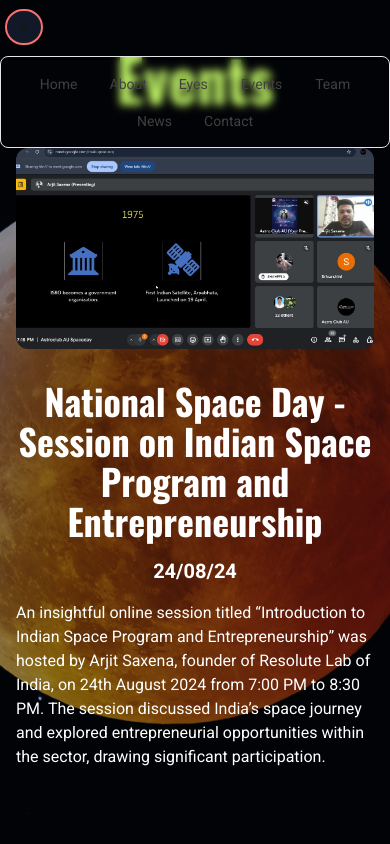
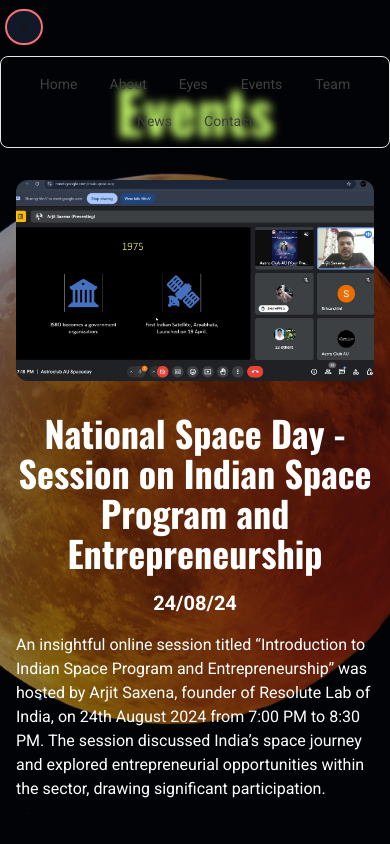
Before and after one commit to kamikaze-2004/Astro-site, a Next.js app: page /events in a window 390 px wide. Shown: the top 844 px of the page. Built offline with nearby package versions, Linux system fonts and the light colour scheme.

Commit message:
sidebar for mobile in event page issue fixed

```diff
--- a/src/app/events/page.jsx
+++ b/src/app/events/page.jsx
@@ -53,7 +53,7 @@ function Events()
         link && ['jpg', 'png', 'jpeg'].includes(link.split('.').pop().toLowerCase());
 
     return (
-        <div className="relative min-h-screen min-w-full bg-gray-900 text-white p-4 md:p-8">
+        <div className="relative min-h-screen min-w-full bg-gray-900 text-white p-4 md:p-8 overflow-hidden">
             <div className="fixed inset-0 z-0">
                 <img
                     src='/images/full-moon.jpg'
@@ -63,7 +63,7 @@ function Events()
                 <div className="absolute inset-0 bg-black/30" />
             </div>
 
-            <h1 className="relative oswald text-6xl text-center font-bold mt-8 lg:mt-20 mb-10 text-lime-300">
+            <h1 className="relative oswald text-6xl text-center  font-bold mt-16 lg:mt-20 mb-10  text-lime-300">
                 Events
             </h1>
 
```
